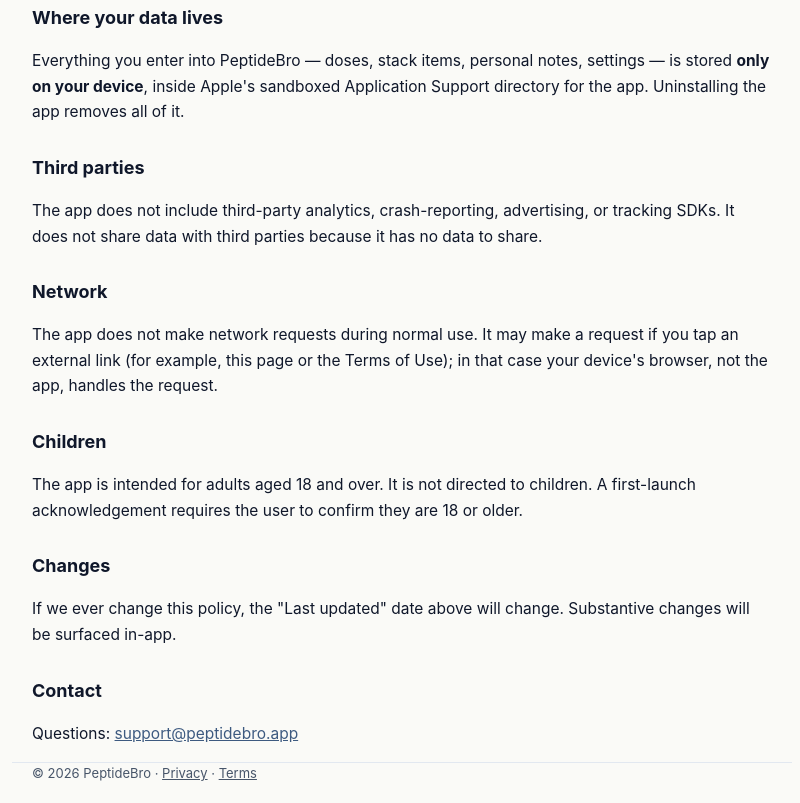
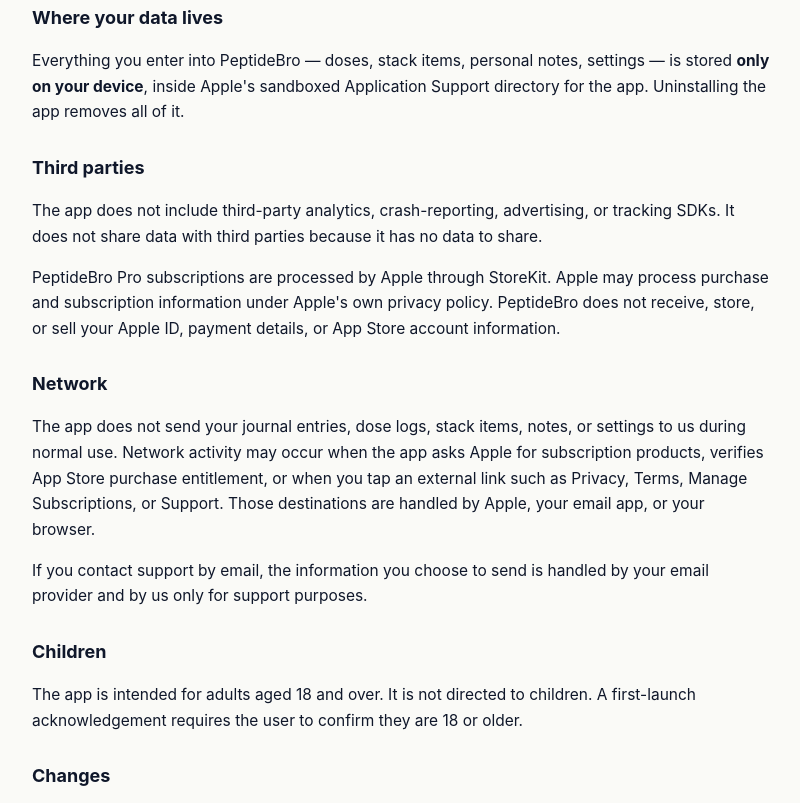
Before and after one commit to FernellysM/peptidebro-site, a plain HTML site: page privacy.html in a window 1280 px wide. Shown: the part 394-1197 px from the top of the page, without its empty margins (238-1038 px from the left). Drawn offline with Linux system fonts and the light colour scheme.

Commit message:
Clarify PeptideBro privacy policy

```diff
--- a/privacy.html
+++ b/privacy.html
@@ -32,9 +32,11 @@
 
 <h2>Third parties</h2>
 <p>The app does not include third-party analytics, crash-reporting, advertising, or tracking SDKs. It does not share data with third parties because it has no data to share.</p>
+<p>PeptideBro Pro subscriptions are processed by Apple through StoreKit. Apple may process purchase and subscription information under Apple's own privacy policy. PeptideBro does not receive, store, or sell your Apple ID, payment details, or App Store account information.</p>
 
 <h2>Network</h2>
-<p>The app does not make network requests during normal use. It may make a request if you tap an external link (for example, this page or the Terms of Use); in that case your device's browser, not the app, handles the request.</p>
+<p>The app does not send your journal entries, dose logs, stack items, notes, or settings to us during normal use. Network activity may occur when the app asks Apple for subscription products, verifies App Store purchase entitlement, or when you tap an external link such as Privacy, Terms, Manage Subscriptions, or Support. Those destinations are handled by Apple, your email app, or your browser.</p>
+<p>If you contact support by email, the information you choose to send is handled by your email provider and by us only for support purposes.</p>
 
 <h2>Children</h2>
 <p>The app is intended for adults aged 18 and over. It is not directed to children. A first-launch acknowledgement requires the user to confirm they are 18 or older.</p>
```
